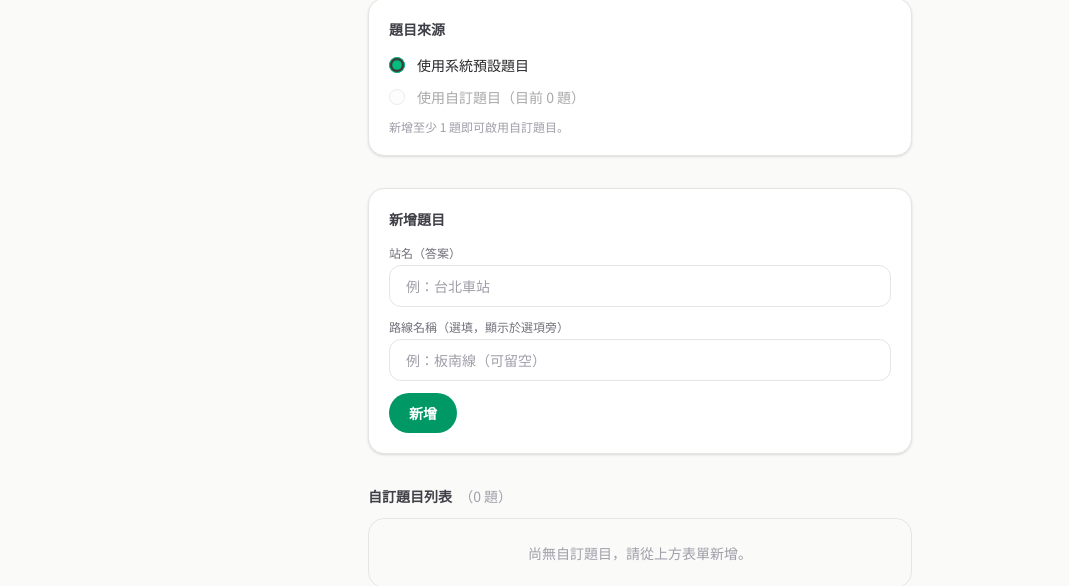
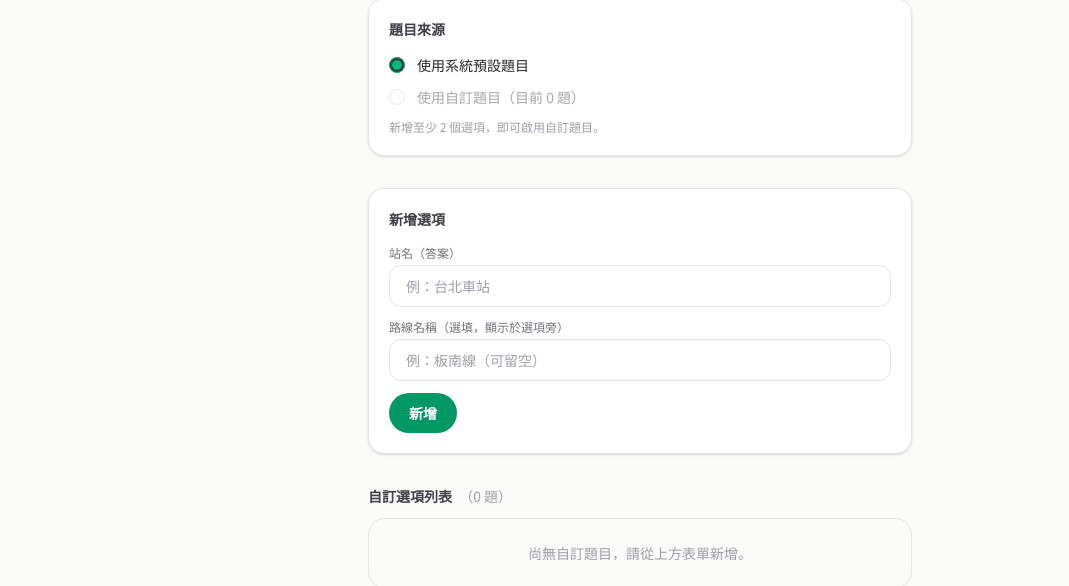
Before and after one commit to 3dw/learn-zh, a Vue app: page /mrt-quiz/editor in a window 1280 px wide. Shown: the part 238-824 px from the top of the page, without its empty margins (0-1069 px from the left). Built offline with nearby package versions, Linux system fonts and the light colour scheme.

Commit message:
後台文字調整：題目改選項，最低門檻改為2個
Co-Authored-By: Claude Sonnet 4.6 <noreply@anthropic.com>

```diff
--- a/src/views/MrtQuizEditorPage.vue
+++ b/src/views/MrtQuizEditorPage.vue
@@ -22,7 +22,7 @@ const useCustom = ref(localStorage.getItem(STORAGE_USE_CUSTOM) === 'true')
 watch(stations, (val) => localStorage.setItem(STORAGE_STATIONS, JSON.stringify(val)), { deep: true })
 watch(useCustom, (val) => localStorage.setItem(STORAGE_USE_CUSTOM, String(val)))
 
-const canEnable = computed(() => stations.value.length >= 1)
+const canEnable = computed(() => stations.value.length >= 2)
 
 const nameInput = ref('')
 const lineInput = ref('')
@@ -95,13 +95,13 @@ function clearAll() {
 				</label>
 			</div>
 			<p v-if="!canEnable" class="mt-3 text-xs text-zinc-400">
-				新增至少 1 題即可啟用自訂題目。
+				新增至少 2 個選項，即可啟用自訂題目。
 			</p>
 		</section>
 
 		<!-- 新增題目表單 -->
 		<section class="mb-8 rounded-2xl border border-stone-200 bg-white p-5 shadow-sm dark:border-zinc-700 dark:bg-zinc-950">
-			<h2 class="mb-4 text-sm font-semibold text-zinc-700 dark:text-zinc-200">新增題目</h2>
+			<h2 class="mb-4 text-sm font-semibold text-zinc-700 dark:text-zinc-200">新增選項</h2>
 			<div class="flex flex-col gap-3">
 				<div>
 					<label class="mb-1 block text-xs font-medium text-zinc-500 dark:text-zinc-400">站名（答案）</label>
@@ -138,7 +138,7 @@ function clearAll() {
 		<section>
 			<div class="mb-3 flex items-center justify-between">
 				<h2 class="text-sm font-semibold text-zinc-700 dark:text-zinc-200">
-					自訂題目列表
+					自訂選項列表
 					<span class="ml-1 font-normal text-zinc-400">（{{ stations.length }} 題）</span>
 				</h2>
 				<button
--- a/src/views/MrtQuizPage.vue
+++ b/src/views/MrtQuizPage.vue
@@ -47,7 +47,7 @@ function loadActivePool(): Station[] {
 		if (!useCustom) return DEFAULT_STATIONS
 		const raw = localStorage.getItem(STORAGE_STATIONS)
 		const custom: Station[] = raw ? JSON.parse(raw) : []
-		return custom.length >= 1 ? custom : DEFAULT_STATIONS
+		return custom.length >= 2 ? custom : DEFAULT_STATIONS
 	} catch {
 		return DEFAULT_STATIONS
 	}
```
